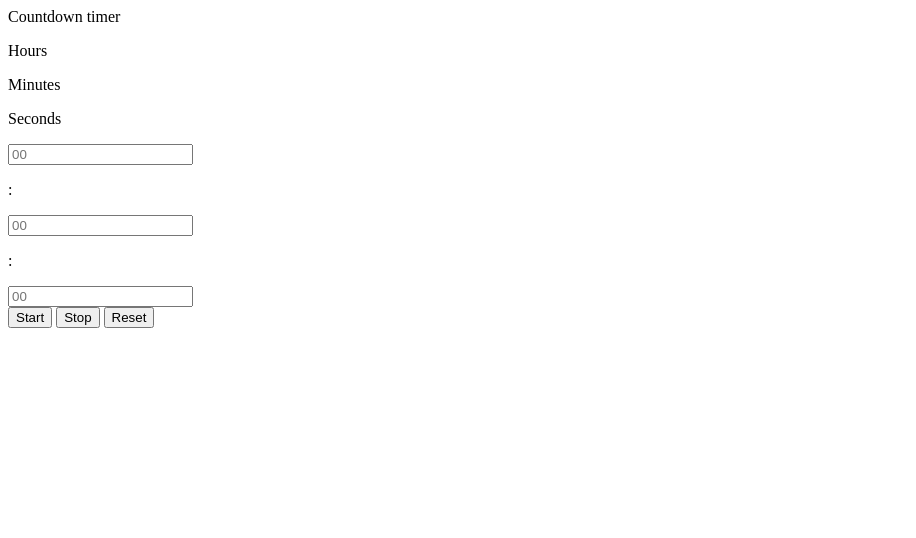
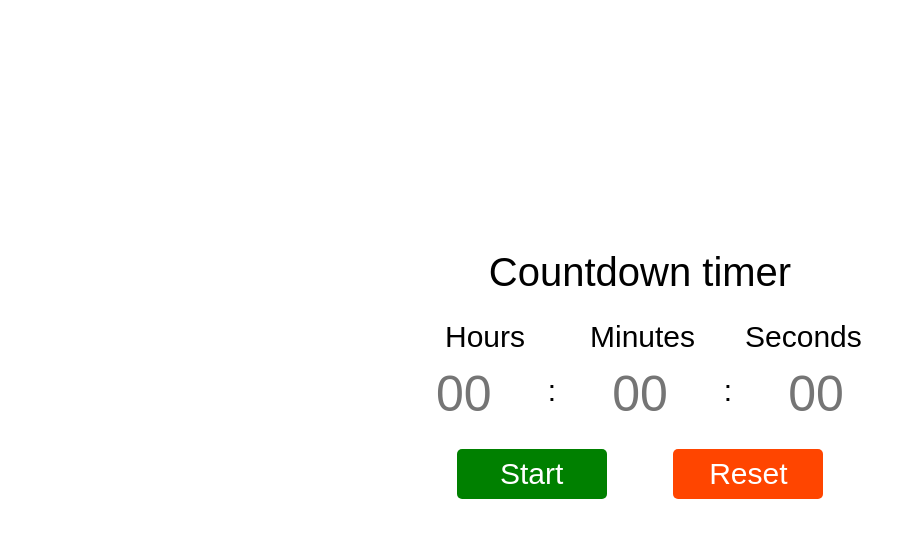
Before and after one commit to ritikkamboj/machine_coding_JSQuestion2, a plain HTML site: page index.html in a window 1280 px wide. Shown: the whole page, without its empty margins (0-916 px from the left). Drawn offline with Linux system fonts and the light colour scheme.

Commit message:
done with css

```diff
--- a/index.html
+++ b/index.html
@@ -39,12 +39,13 @@
           placeholder="00"
         />
       </div>
+      <div class="container__btns">
+        <button class="btn start">Start</button>
+        <button class="btn stop">Stop</button>
+        <button class="btn reset">Reset</button>
+      </div>
     </div>
-    <div class="containers__btns">
-      <button class="btn start">Start</button>
-      <button class="btn stop">Stop</button>
-      <button class="btn reset">Reset</button>
-    </div>
+
     <script src="script.js"></script>
   </body>
 </html>
--- a/style.css
+++ b/style.css
@@ -0,0 +1,80 @@
+* {
+  margin: 0;
+  padding: 0;
+}
+body {
+  height: 85vh;
+  display: flex;
+  flex-direction: column;
+  justify-content: center;
+  align-items: center;
+  gap: 20px;
+  font-family: sans-serif;
+}
+
+.container__title {
+  font-size: 40px;
+  padding: 10px 20px;
+  text-align: center;
+}
+.container {
+  display: flex;
+  height: 200px;
+  width: 500px;
+  flex-direction: column;
+  gap: 10px;
+}
+.container__btns,
+.container__inputs,
+.container__labels {
+  display: flex;
+  justify-content: space-evenly;
+}
+.container__btns {
+  margin-top: 20px;
+}
+
+.container__labels--label {
+  width: 20%;
+  text-align: center;
+  font-size: 30px;
+  padding: 5px 10px;
+}
+.container__inputs--time {
+  border: none;
+  font-size: 50px;
+  width: 90px;
+  height: 50px;
+  text-align: center;
+  outline: none;
+}
+input[type="number"]::-webkit-inner-spin-button,
+input[type="number"]::-webkit-outer-spin-button {
+  -webkit-appearance: none;
+  margin: 0;
+}
+.container__inputs--colons {
+  font-size: 30px;
+  margin: 0;
+  padding: 5px 10px;
+}
+.btn {
+  width: 30%;
+  height: 50px;
+  font-size: 30px;
+  border: none;
+  border-radius: 5px;
+  cursor: pointer;
+  color: white;
+}
+
+.start {
+  background-color: green;
+}
+.reset {
+  background-color: orangered;
+}
+.stop {
+  display: none;
+  background-color: orange;
+}
```
